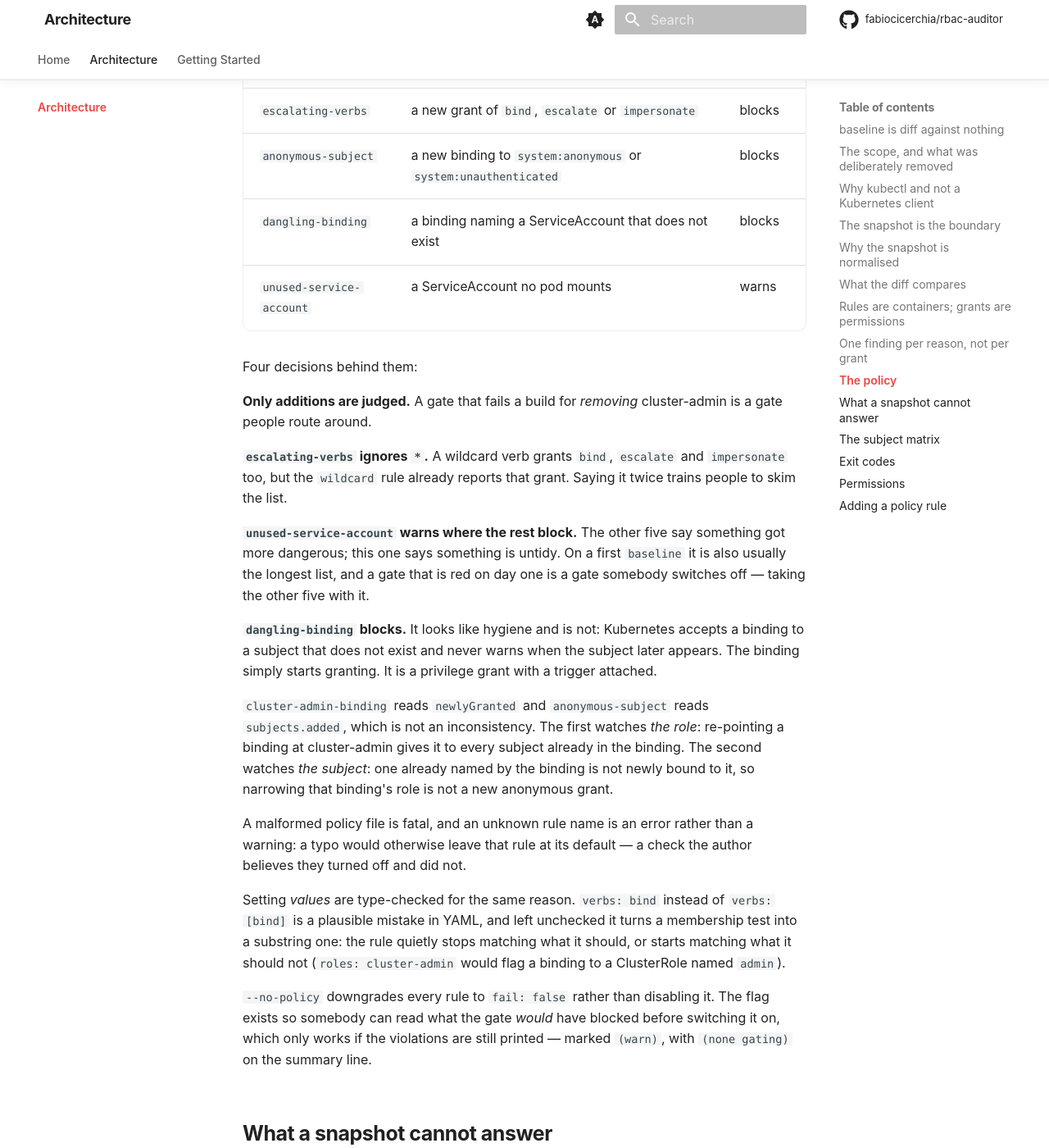
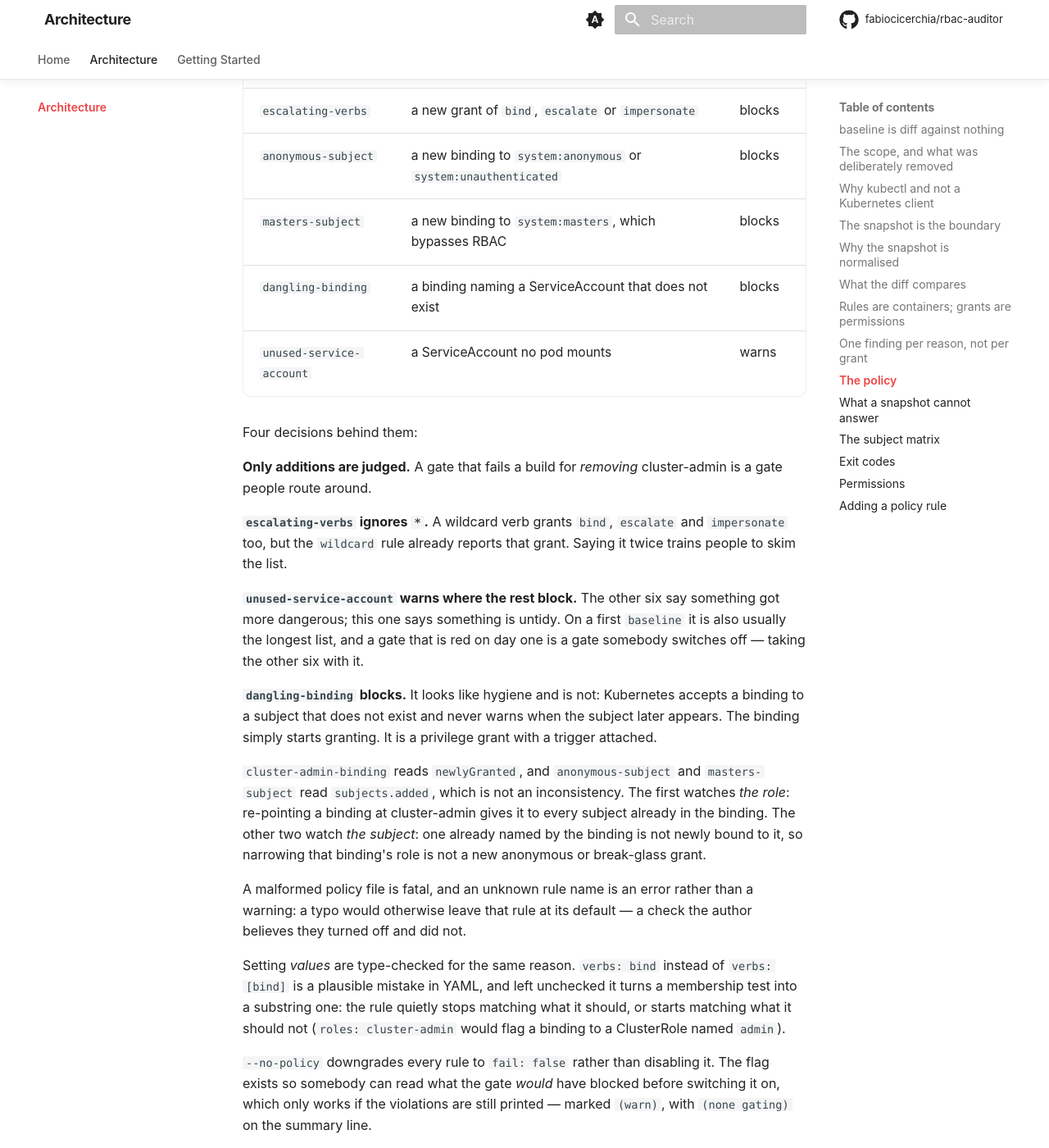
Before and after one commit to fabiocicerchia/rbac-auditor, an MkDocs documentation site: the page built from docs/architecture.md, in a window 1280 px wide and 1400 px high, scrolled down 5288 px. Shown: the whole window at 82% size. Built offline with MkDocs 1.6.1 and Material for MkDocs 9.7.7, drawn with Linux system fonts in a browser that asks for light colours; comment, search, counter and statistics services are not loaded; some of the changed text lies outside the part shown.

Commit message:
feat(policy): masters-subject rule for a new binding to system:masters
system:masters is admitted before RBAC is consulted, so it is a stronger
grant than cluster-admin, and neither existing rule could see it: it is a
subject, never a roleRef, and anonymous-subject only watches its own two
names. A ClusterRoleBinding adding Group/system:masters passed clean.

masters-subject shares anonymous-subject's matcher (a watched-name set
over subjects.added), is on and blocking by default, and has its own
configurable subjects list, so a break-glass grant can be exempted
without exempting anonymous access.

A first baseline of any real cluster now reports the bootstrap
ClusterRoleBinding/cluster-admin; the docs and example policy show the
exemption for it.

Closes #86

Co-Authored-By: Claude Opus 5.5 <noreply@anthropic.com>
Claude-Session: https://claude.ai/code/session_01PFD4EBvB3E7cJmQVUbfepy

```diff
--- a/docs/architecture.md
+++ b/docs/architecture.md
@@ -186,6 +186,7 @@ permissive is a gate nobody ever tightens:
 | `wildcard`               | a new grant with `*` in `verbs`, `resources` or `apiGroups`     | blocks  |
 | `escalating-verbs`       | a new grant of `bind`, `escalate` or `impersonate`              | blocks  |
 | `anonymous-subject`      | a new binding to `system:anonymous` or `system:unauthenticated` | blocks  |
+| `masters-subject`        | a new binding to `system:masters`, which bypasses RBAC          | blocks  |
 | `dangling-binding`       | a binding naming a ServiceAccount that does not exist           | blocks  |
 | `unused-service-account` | a ServiceAccount no pod mounts                                  | warns   |
 
@@ -198,22 +199,22 @@ cluster-admin is a gate people route around.
 and `impersonate` too, but the `wildcard` rule already reports that grant.
 Saying it twice trains people to skim the list.
 
-**`unused-service-account` warns where the rest block.** The other five say
+**`unused-service-account` warns where the rest block.** The other six say
 something got more dangerous; this one says something is untidy. On a first
 `baseline` it is also usually the longest list, and a gate that is red on day
-one is a gate somebody switches off — taking the other five with it.
+one is a gate somebody switches off — taking the other six with it.
 
 **`dangling-binding` blocks.** It looks like hygiene and is not: Kubernetes
 accepts a binding to a subject that does not exist and never warns when the
 subject later appears. The binding simply starts granting. It is a privilege
 grant with a trigger attached.
 
-`cluster-admin-binding` reads `newlyGranted` and `anonymous-subject` reads
-`subjects.added`, which is not an inconsistency. The first watches *the role*:
-re-pointing a binding at cluster-admin gives it to every subject already in
-the binding. The second watches *the subject*: one already named by the binding
-is not newly bound to it, so narrowing that binding's role is not a new
-anonymous grant.
+`cluster-admin-binding` reads `newlyGranted`, and `anonymous-subject` and
+`masters-subject` read `subjects.added`, which is not an inconsistency. The
+first watches *the role*: re-pointing a binding at cluster-admin gives it to
+every subject already in the binding. The other two watch *the subject*: one
+already named by the binding is not newly bound to it, so narrowing that
+binding's role is not a new anonymous or break-glass grant.
 
 A malformed policy file is fatal, and an unknown rule name is an error rather
 than a warning: a typo would otherwise leave that rule at its default — a check
```
Also changed, not shown: other parts of docs/architecture.md (+1 -1 lines), .rbac-policy.example.yaml (+14 -0 lines), docs/getting-started.md (+9 -4 lines), rbac_audit.py (+26 -6 lines), 1 other file.
